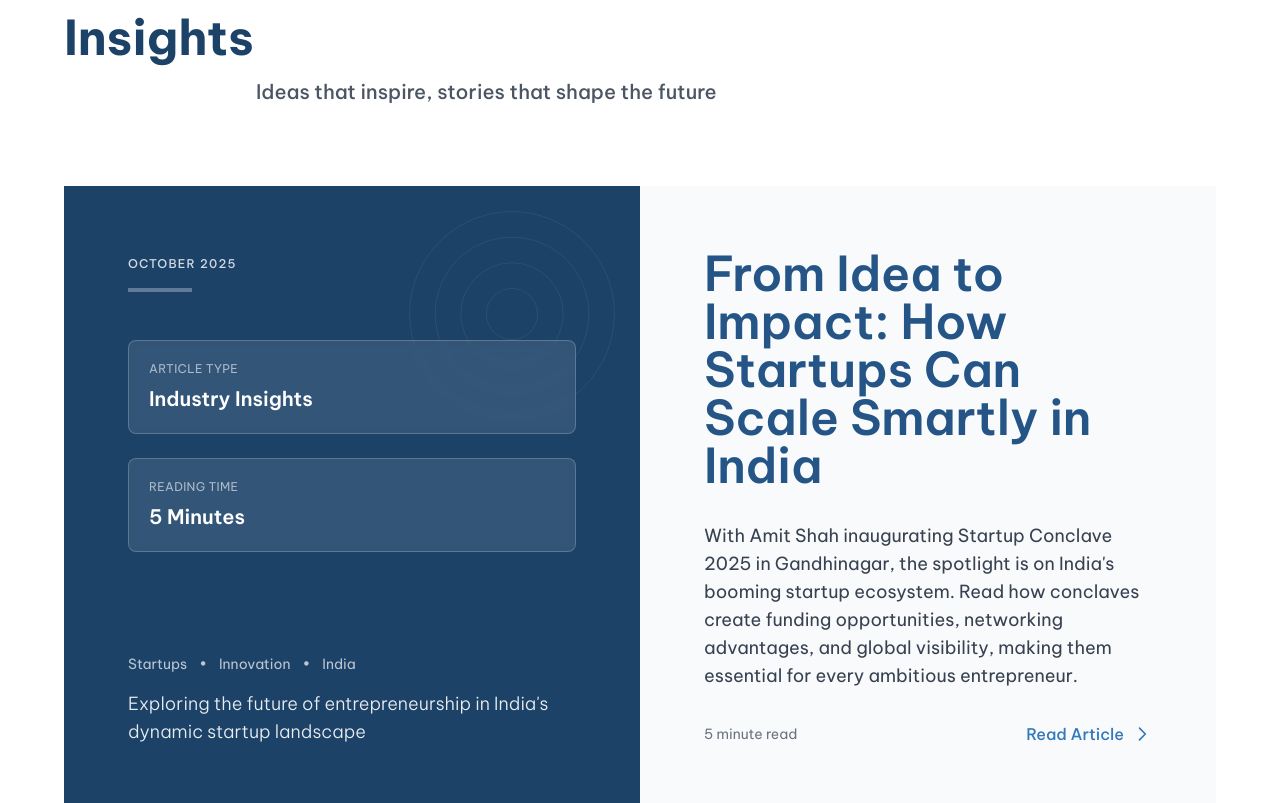
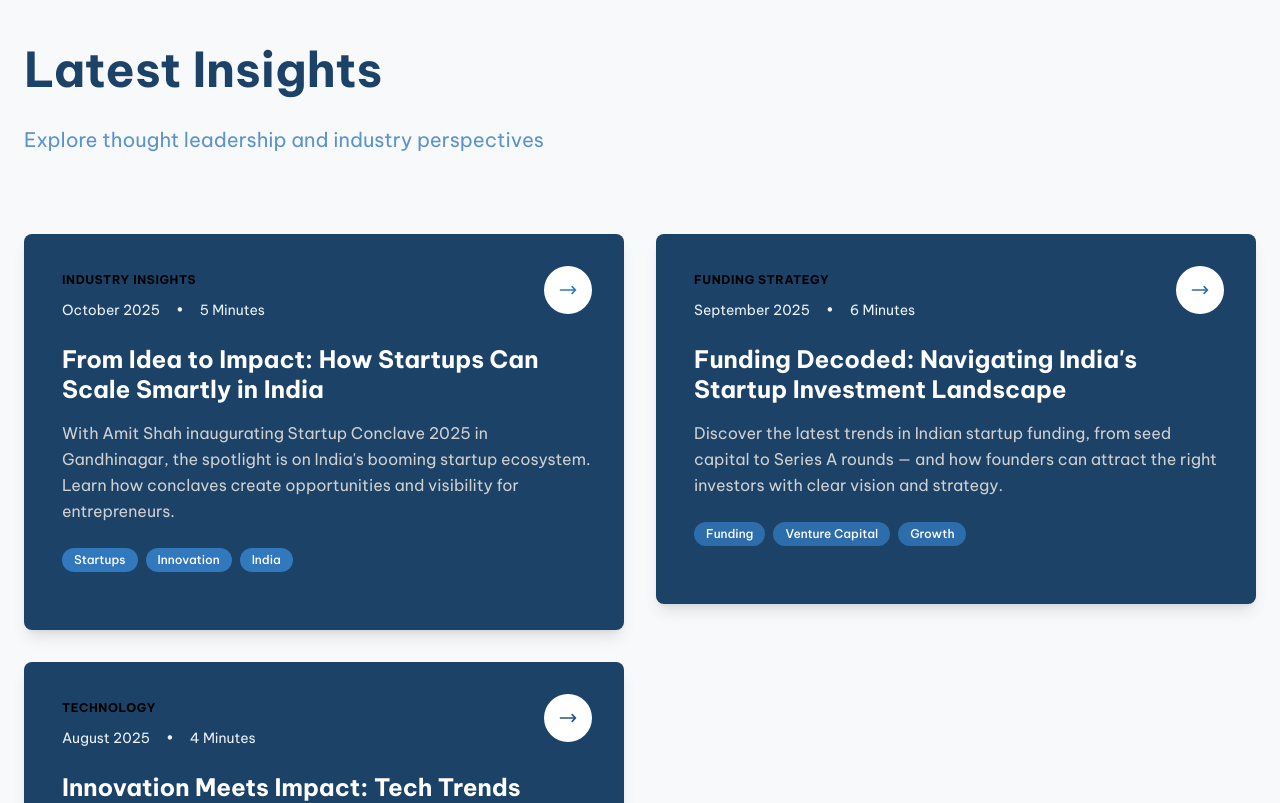
Before and after one commit to Prabha181/Nextgen-main, a Next.js app: page /blog in a window 1280 px wide. Shown: the part 700-1503 px from the top of the page. Built offline with nearby package versions, Linux system fonts and the light colour scheme.

Commit message:
first commit code

```diff
--- a/app/components/blog/Blog.jsx
+++ b/app/components/blog/Blog.jsx
@@ -1,106 +1,176 @@
+"use client";
+
 import Link from "next/link";
+import { useState } from "react";
+import { motion } from "framer-motion";
+
+const blogs = [
+  {
+    title: "From Idea to Impact: How Startups Can Scale Smartly in India",
+    date: "October 2025",
+    category: "Industry Insights",
+    readingTime: "5 Minutes",
+    tags: ["Startups", "Innovation", "India"],
+    description:
+      "With Amit Shah inaugurating Startup Conclave 2025 in Gandhinagar, the spotlight is on India's booming startup ecosystem. Learn how conclaves create opportunities and visibility for entrepreneurs.",
+    color: "#3278bd"
+  },
+  {
+    title: "Funding Decoded: Navigating India's Startup Investment Landscape",
+    date: "September 2025",
+    category: "Funding Strategy",
+    readingTime: "6 Minutes",
+    tags: ["Funding", "Venture Capital", "Growth"],
+    description:
+      "Discover the latest trends in Indian startup funding, from seed capital to Series A rounds — and how founders can attract the right investors with clear vision and strategy.",
+    color: "#2e6dac"
+  },
+  {
+    title: "Innovation Meets Impact: Tech Trends Defining 2025",
+    date: "August 2025",
+    category: "Technology",
+    readingTime: "4 Minutes",
+    tags: ["AI", "Innovation", "Future"],
+    description:
+      "Explore how technology is reshaping industries — from AI-driven solutions to sustainable innovations leading the global transformation.",
+    color: "#245586"
+  },
+];
 
 export default function Blog() {
+  const [hoveredIndex, setHoveredIndex] = useState(null);
+
   return (
-    <section className="bg-white w-full min-h-screen p-7 md:p-12">
-      <div className="max-w-6xl mx-auto">
-        {/* Simple Header */}
-        <div className="mb-12 md:mb-20">
-          <h2 className="text-4xl md:text-5xl font-bold text-[#1c4268] mt-4 relative inline-block cursor-pointer group">
-            Insights
+    <section className="w-full min-h-screen py-20 px-6" style={{ backgroundColor: '#f8f9fa' }}>
+      <div className="max-w-7xl mx-auto">
+        {/* Header */}
+        <div className="mb-20">
+          <div className="inline-block mb-3">
+          </div>
+          <motion.h2
+            className="text-4xl md:text-5xl font-bold text-[#1c4268] mt-4 relative inline-block cursor-pointer group"
+            initial={{ opacity: 0, y: 20 }}
+            animate={{ opacity: 1, y: 0 }}
+            transition={{ duration: 0.6 }}
+          >
+            Latest Insights
             <span className="absolute left-0 -bottom-3 h-1 bg-[#245586] w-0 transition-all duration-500 group-hover:w-full"></span>
-          </h2>
-          <p className="text-gray-600 text-lg md:text-xl max-w-3xl mx-auto font-medium leading-relaxed mt-4">
-            Ideas that inspire, stories that shape the future
+          </motion.h2>
+          <p className="text-xl mt-8" style={{ color: '#5b93ca' }}>
+            Explore thought leadership and industry perspectives
           </p>
         </div>
 
-        {/* Main Blog Card - Split Design */}
-        <Link
-          href={{
-            pathname: "/blogview",
-            query: {
-              title: "From Idea to Impact: How Startups Can Scale Smartly in India"
-            }
-          }}
-          className="block"
-        >
-          <div className="grid md:grid-cols-2 gap-0 group cursor-pointer">
-            {/* Left Side - Visual Block */}
-            <div className="bg-[#1c4268] p-10 md:p-16 flex flex-col justify-between min-h-[400px] md:min-h-[600px] duration-700 relative overflow-hidden">
-              {/* Decorative Pattern */}
-              <div className="absolute top-0 right-0 w-64 h-64 opacity-10">
-                <svg viewBox="0 0 200 200" className="w-full h-full">
-                  <circle cx="100" cy="100" r="80" fill="none" stroke="white" strokeWidth="0.5" />
-                  <circle cx="100" cy="100" r="60" fill="none" stroke="white" strokeWidth="0.5" />
-                  <circle cx="100" cy="100" r="40" fill="none" stroke="white" strokeWidth="0.5" />
-                  <circle cx="100" cy="100" r="20" fill="none" stroke="white" strokeWidth="0.5" />
-                </svg>
-              </div>
-
-              <div>
-                <span className="inline-block text-white/80 text-xs font-medium tracking-widest uppercase mb-4">
-                  October 2025
-                </span>
-                <div className="w-16 h-1 bg-white/30 mb-8"></div>
-
-                {/* Stats/Info Cards */}
-                <div className="mt-12 space-y-6">
-                  <div className="bg-white/10 backdrop-blur-sm p-5 rounded-lg border border-white/20 hover:bg-[#2e6dac]/30 transition-colors duration-300">
-                    <p className="text-white/60 text-xs uppercase tracking-wide mb-2">Article Type</p>
-                    <p className="text-white text-xl font-semibold">Industry Insights</p>
+        {/* Blog Grid */}
+        <div className="grid md:grid-cols-2 gap-8">
+          {blogs.map((blog, index) => (
+            <Link
+              key={index}
+              href={{
+                pathname: "/blogview",
+                query: { title: blog.title },
+              }}
+              onMouseEnter={() => setHoveredIndex(index)}
+              onMouseLeave={() => setHoveredIndex(null)}
+              className="group block"
+            >
+              <div
+                className="overflow-hidden transition-all duration-500 rounded-lg shadow-lg"
+                style={{
+                  backgroundColor: '#1c4268',
+                  borderLeft: hoveredIndex === index ? `6px solid ${blog.color}` : '6px solid transparent',
+                  padding: '2rem',
+                  transform: hoveredIndex === index ? 'translateX(8px)' : 'translateX(0)'
+                }}
+              >
+                {/* Top Section */}
+                <div className="flex items-start justify-between mb-6">
+                  <div>
+                    <span
+                      className="inline-block text-xs font-bold tracking-wider uppercase mb-3"
+                      // style={{ color: blog.color }}
+                    >
+                      {blog.category}
+                    </span>
+                    <div className="flex items-center gap-4 text-sm" style={{ color: '#ebf2f8' }}>
+                      <span>{blog.date}</span>
+                      <span>•</span>
+                      <span>{blog.readingTime}</span>
+                    </div>
                   </div>
-                  <div className="bg-white/10 backdrop-blur-sm p-5 rounded-lg border border-white/20 hover:bg-[#3278bd]/30 transition-colors duration-300">
-                    <p className="text-white/60 text-xs uppercase tracking-wide mb-2">Reading Time</p>
-                    <p className="text-white text-xl font-semibold">5 Minutes</p>
+                  <div
+                    className="w-12 h-12 flex items-center justify-center rounded-full transition-all duration-500"
+                    style={{
+                      backgroundColor: hoveredIndex === index ? blog.color : '#ffffff',
+                    }}
+                  >
+                    <svg
+                      className="w-5 h-5 transition-transform duration-500"
+                      style={{
+                        transform: hoveredIndex === index ? 'rotate(-45deg)' : 'rotate(0deg)',
+                        stroke: hoveredIndex === index ? '#ffffff' : blog.color
+                      }}
+                      fill="none"
+                      viewBox="0 0 24 24"
+                    >
+                      <path strokeLinecap="round" strokeLinejoin="round" strokeWidth={2} d="M17 8l4 4m0 0l-4 4m4-4H3" />
+                    </svg>
                   </div>
                 </div>
-              </div>
 
-              <div className="space-y-4 relative z-10">
-                <div className="flex items-center gap-3 text-white/70 text-sm">
-                  <span>Startups</span>
-                  <span>•</span>
-                  <span>Innovation</span>
-                  <span>•</span>
-                  <span>India</span>
-                </div>
-                <p className="text-white/90 text-lg font-light">
-                  Exploring the future of entrepreneurship in India&apos;s dynamic startup landscape
-                </p>
-              </div>
-            </div>
-
-            {/* Right Side - Content */}
-            <div className="bg-gray-50 p-10 md:p-16 flex flex-col justify-between min-h-[400px] md:min-h-[600px] group-hover:bg-gray-100 transition-colors duration-700">
-              <div>
-                <h2 className="font-['Be_Vietnam_Pro'] font-semibold text-3xl md:text-5xl text-[#245586] mb-8 leading-tight group-hover:text-[#1c4268] transition-colors duration-500">
-                  From Idea to Impact: How Startups Can Scale Smartly in India
+                {/* Title */}
+                <h2
+                  className="text-2xl font-bold mb-4 leading-tight transition-colors duration-300"
+                  style={{ color: '#ffffff' === index ? blog.color : '#ffffff' }}
+                >
+                  {blog.title}
                 </h2>
 
-                <p className="text-gray-700 text-base md:text-lg leading-relaxed mb-8">
-                  With Amit Shah inaugurating Startup Conclave 2025 in Gandhinagar, the spotlight is on India&apos;s booming startup ecosystem. Read how conclaves create funding opportunities, networking advantages, and global visibility, making them essential for every ambitious entrepreneur.
+                {/* Description */}
+                <p className="text-base leading-relaxed mb-6" style={{ color: '#d0d0d0' }}>
+                  {blog.description}
                 </p>
+
+                {/* Tags */}
+                <div className="flex flex-wrap gap-2">
+                  {blog.tags.map((tag, i) => (
+                    <span
+                      key={i}
+                      className="text-xs font-medium px-3 py-1 rounded-full"
+                      style={{
+                        backgroundColor: blog.color,
+                        color: '#ffffff'
+                      }}
+                    >
+                      {tag}
+                    </span>
+                  ))}
+                </div>
+
+                {/* Bottom Border Animation */}
+                <div
+                  className="h-0.5 mt-6 transition-all duration-500"
+                  style={{
+                    backgroundColor: "#bfd5eb",
+                    width: hoveredIndex === index ? '100%' : '0%'
+                  }}
+                ></div>
               </div>
+            </Link>
+          ))}
+        </div>
 
-              <div className="flex items-center justify-between">
-                <span className="text-sm text-gray-500">5 minute read</span>
-                <div className="flex items-center gap-2 text-[#3278bd] font-medium">
-                  <span>Read Article</span>
-                  <svg className="w-5 h-5 transform group-hover:translate-x-1 transition-transform" fill="none" stroke="currentColor" viewBox="0 0 24 24">
-                    <path strokeLinecap="round" strokeLinejoin="round" strokeWidth={2} d="M9 5l7 7-7 7" />
-                  </svg>
-                </div>
-              </div>
-            </div>
-          </div>
-        </Link>
-
-        {/* Bottom Navigation */}
-        <div className="mt-12 flex items-center justify-between text-sm">
-          <button className="text-gray-400 hover:text-black transition-colors">← Previous</button>
-          <span className="text-gray-400">1 of 1</span>
-          <button className="text-gray-400 hover:text-black transition-colors">Next →</button>
+        {/* Load More Section */}
+        <div className="mt-16 text-center">
+          <button
+            className="px-10 py-4 font-semibold text-lg transition-all duration-300 hover:scale-105"
+            style={{
+              backgroundColor: '#245586',
+              color: '#ffffff'
+            }}
+          >
+            View All Articles
+          </button>
         </div>
       </div>
     </section>
```
Also changed, not shown: app/components/Header.jsx (+29 -27 lines), app/components/solution/Support.jsx (+5 -5 lines).
